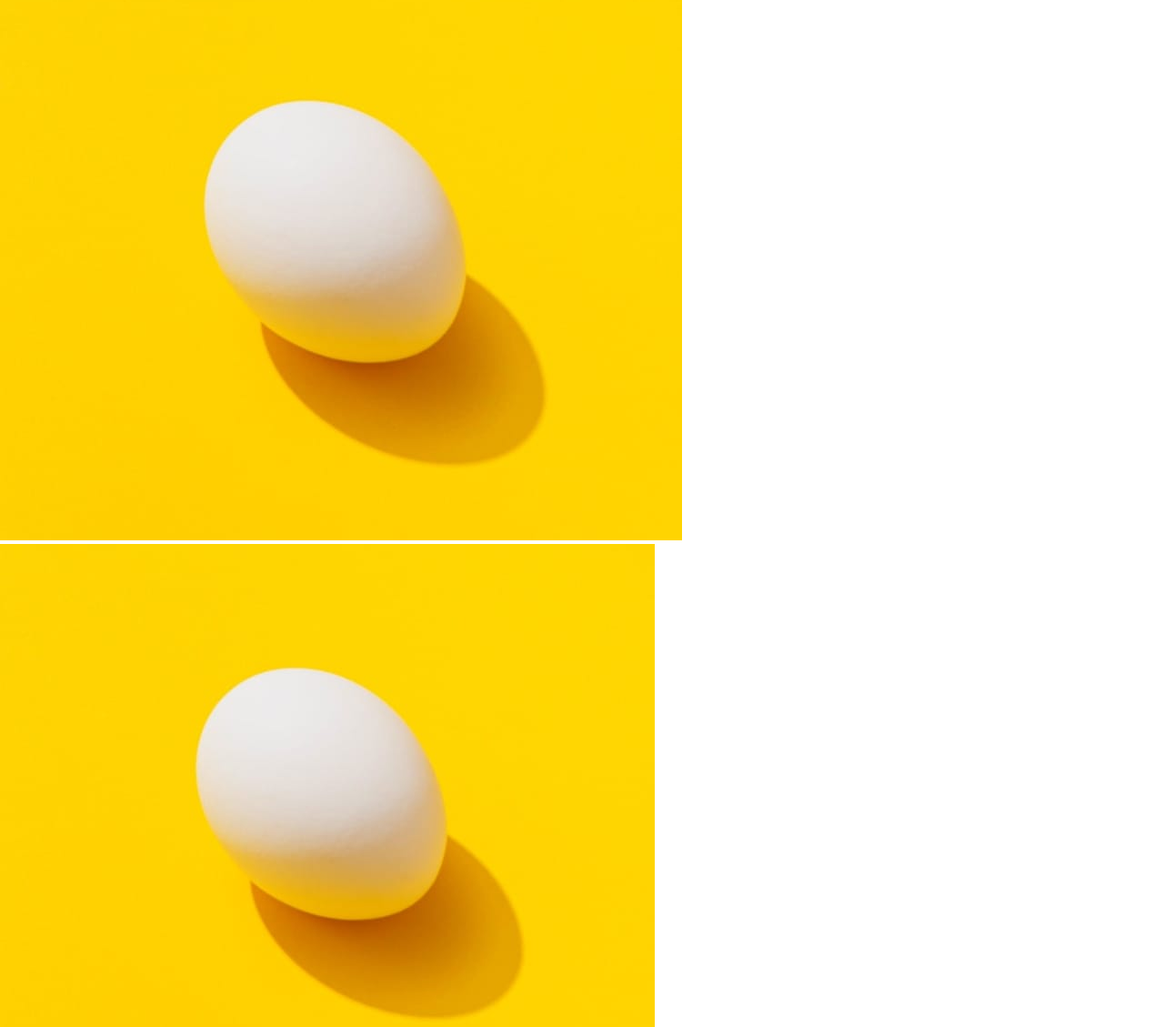
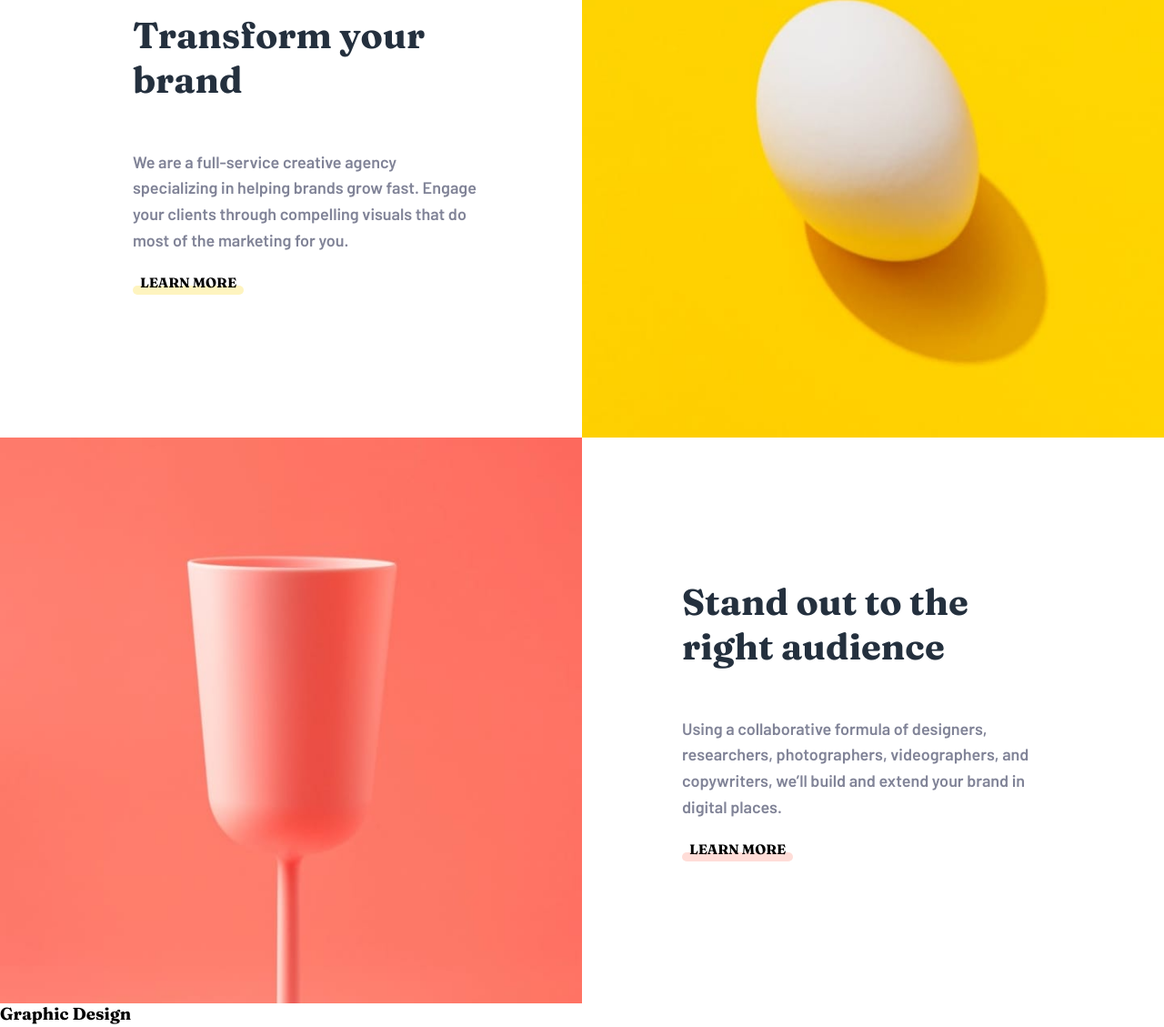
Before and after one commit to bluepersia/agency-landing-page, a plain HTML site: page index.html in a window 1280 px wide. Shown: the part 945-2074 px from the top of the page at 91% size. Drawn offline with Linux system fonts and the light colour scheme.

Commit message:
Top sections

```diff
--- a/index.html
+++ b/index.html
@@ -52,7 +52,7 @@
 
   <main class="main">
     <div class="top-section transform-section">
-      <div class="top-section__content">
+      <div class="top-section__content transform-section__content">
         <h2 class="top-section__title">Transform your brand</h2>
         <p class="top-section__body">We are a full-service creative agency specializing in helping brands grow fast. Engage your clients through compelling visuals that do most of the marketing for you.</p>
         <button class="transform-section__btn">Learn More</button>
@@ -62,8 +62,8 @@
     </div>
     <div class="top-section standout-section">
       <img src="./images/mobile/image-stand-out.jpg" alt="Cup" class="top-section__mobile-img"/>
-      <img src="./images/desktop/image-stand-out.jpg" alt="Cup" class="top-section__destkop-img"/>
-      <div class="top-section__content">
+      <img src="./images/desktop/image-stand-out.jpg" alt="Cup" class="top-section__desktop-img"/>
+      <div class="top-section__content standout-section__content">
         <h2 class="top-section__title">Stand out to the right audience</h2>
         <p class="top-section__body">Using a collaborative formula of designers, researchers, photographers, videographers, and copywriters, we’ll build and extend your brand in digital places. </p>
         <button class="standout-section__btn">Learn More</button>
--- /dev/null
+++ b/src/sass/_top-sections.scss
@@ -0,0 +1,154 @@
+
+
+.top-section
+{
+    text-align: center;
+    &__mobile-img
+    {
+        width: 100%;
+        display: block;
+    }
+    &__desktop-img
+    {
+        display: none;
+    }
+
+    &__content
+    {
+        padding: 4rem 6.4%;
+    }
+
+
+    &__title
+    {
+        color: $color-DarkGrey;
+        font-size: 2rem;
+    }
+
+    &__body
+    {
+        @extend .body-m;
+        color: $color-Grey;
+    }
+
+
+
+
+}
+
+.top__btn
+{
+    cursor: pointer;
+    text-transform: uppercase;
+    position: relative;
+    background: none;
+    border:none;
+    font-family: inherit;
+    font-size: 15px;
+    padding: .25rem .5rem;
+    z-index: 99;
+    &::before
+    {
+        display: block;
+        content:  '';
+        position: absolute;
+        bottom:0px;
+        left:0px;
+        width: 100%;
+        height: 10px;
+        border-radius: 28px;
+        opacity: 25%;
+        transition: all 300ms;
+        z-index: -1;
+    }
+
+    &:hover::before
+    {
+        opacity: 100%;
+    }
+}
+
+
+.transform-section
+{
+    display: flex;
+    flex-direction: column-reverse;
+
+    &__btn
+    {
+        @extend .top__btn;
+
+        &::before
+        {
+            background-color: $color-Yellow;
+        }
+    }
+}
+
+.standout-section
+{
+    &__btn
+    {
+        @extend .top__btn;
+
+        &::before
+        {
+            background-color: $color-Red;
+        }
+    }
+}
+
+
+@media (min-width: 768px)
+{
+    .top-section
+    {
+        display: flex;
+        text-align: left;
+        flex-direction: row;
+
+        &__mobile-img
+        {
+            display: none;
+        }
+
+        &__desktop-img
+        {
+            display: block;
+            width: 50%;
+        }
+
+        &__content
+        {
+            width: 50%;
+            display: flex;
+            flex-direction: column;
+            align-items: start;
+            justify-content: center;
+            padding: 9.8rem 0;
+        }
+
+        &__title
+        {
+            font-size: 2.5rem;
+        }
+    }
+
+    .transform-section
+    {
+        &__content
+        {
+            padding-left: 11.4%;
+            padding-right: 6.875rem;
+        }
+    }
+
+    .standout-section
+    {
+        &__content
+        {
+            padding-right: 11.4%;
+            padding-left: 6.875rem;
+        }
+    }
+}
--- a/src/sass/style.scss
+++ b/src/sass/style.scss
@@ -1,3 +1,4 @@
 @import 'base';
 @import 'components';
+@import 'top-sections';
 @import 'header';
```
Also changed, not shown: src/css/style.css, 1 other file.
